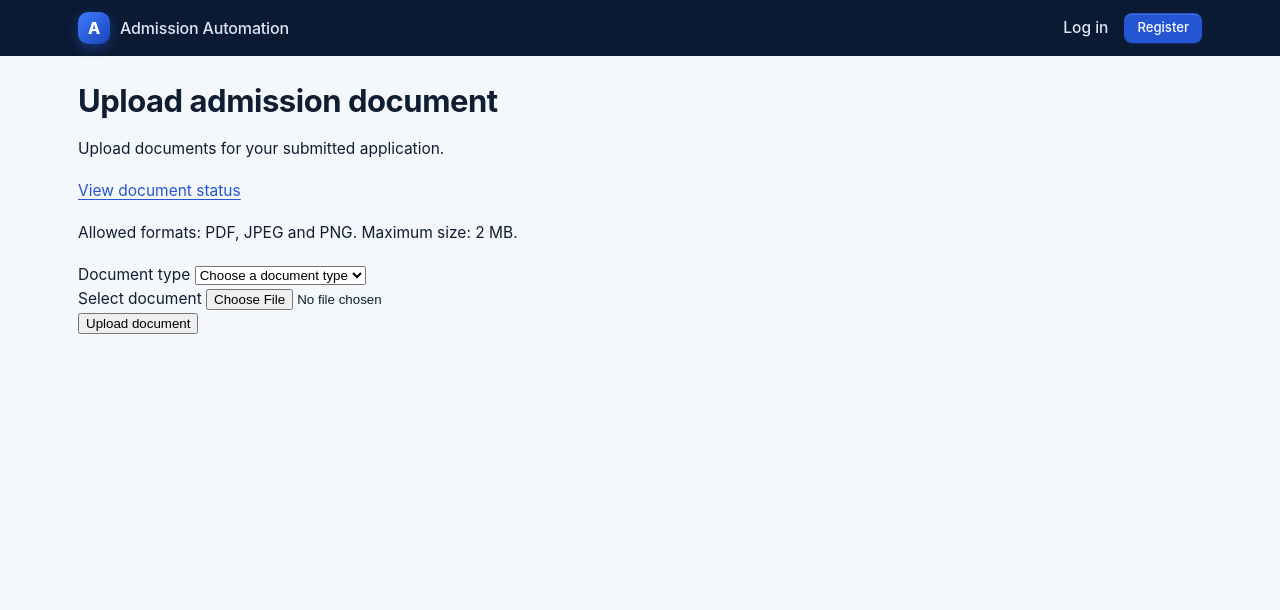
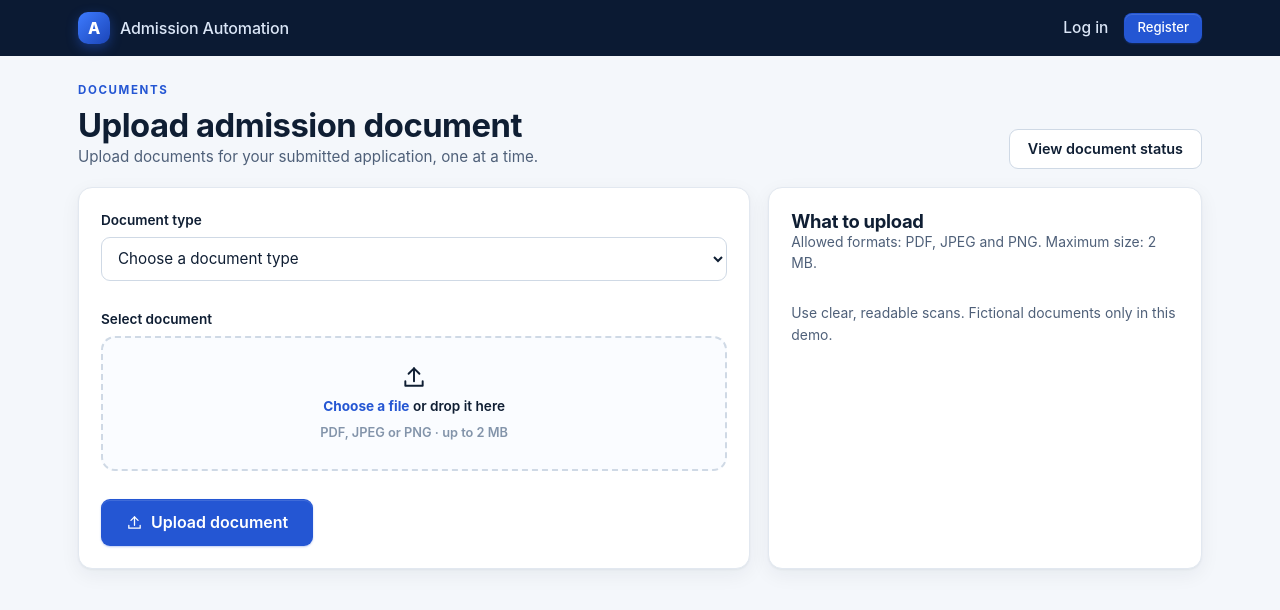
Before and after one commit to Gagan-1718/SE-Team5-Admission-Automation, a Python web app: template templates/documents/upload.html in a window 1280 px wide. Shown: the top 610 px of the page. Run offline with Jinja, Linux system fonts and the light colour scheme; the template is opened without the code that fills it, so the values that code supplies are empty.

Commit message:
feat(ui): redesign the document upload page

```diff
--- a/templates/documents/upload.html
+++ b/templates/documents/upload.html
@@ -1,29 +1,24 @@
 {% extends "base.html" %}
-
+{% import "_ui.html" as ui %}
 {% block title %}Upload document{% endblock %}
-
+{% block breadcrumb %}Upload document{% endblock %}
 {% block content %}
-<h1>Upload admission document</h1>
-
-<p>Upload documents for your submitted application.</p>
-<p><a href="{{ url_for('documents.status_page') }}">View document status</a></p>
-
-<p>Allowed formats: PDF, JPEG and PNG. Maximum size: 2 MB.</p>
+{% call ui.page_header("Upload admission document", "Upload documents for your submitted application, one at a time.", "Documents") %}
+  <a class="btn ghost" href="{{ url_for('documents.status_page') }}">View document status</a>
+{% endcall %}
 
 {% if success %}
-<p role="status">
-  Document uploaded successfully. Status: Pending Verification.
-</p>
+  {% call ui.callout("ok", "Document uploaded successfully.") %}<p>Status: Pending Verification. An administrator will check it.</p>{% endcall %}
+{% endif %}
+{% if error %}
+  {% call ui.callout("bad", "Upload not accepted") %}<p role="alert">{{ error }}</p>{% endcall %}
 {% endif %}
 
-{% if error %}
-<p role="alert">{{ error }}</p>
-{% endif %}
-
-<form method="post" enctype="multipart/form-data">
+<div class="grid g2">
+  <section class="card">
+    <form method="post" enctype="multipart/form-data" class="stack">
       <input type="hidden" name="csrf_token" value="{{ csrf_token }}">
-
-  <p>
+      <div class="field">
         <label for="document_type">Document type</label>
         <select id="document_type" name="document_type" required>
           <option value="">Choose a document type</option>
@@ -31,19 +26,36 @@
           <option value="{{ document_type }}">{{ document_type }}</option>
           {% endfor %}
         </select>
-  </p>
+      </div>
+      <div class="field">
+        <label for="file">Select document</label>
+        <label class="file-drop" for="file">
+          {{ ui.icon("upload", 26) }}
+          <span><strong>Choose a file</strong> or drop it here</span>
+          <span class="help" data-file-name>PDF, JPEG or PNG · up to 2 MB</span>
+          <input id="file" name="file" type="file" accept=".pdf,.jpg,.jpeg,.png" required>
+        </label>
+      </div>
+      <div><button class="btn primary lg" type="submit">{{ ui.icon("upload", 17) }} Upload document</button></div>
+    </form>
+  </section>
 
-  <p>
-    <label for="file">Select document</label>
-    <input
-      id="file"
-      name="file"
-      type="file"
-      accept=".pdf,.jpg,.jpeg,.png"
-      required
-    >
-  </p>
-
-  <button type="submit">Upload document</button>
-</form>
+  <aside class="card">
+    <h2>What to upload</h2>
+    <p class="hint">Allowed formats: PDF, JPEG and PNG. Maximum size: 2 MB.</p>
+    <ul class="check-list">
+      {% for document_type in document_types %}<li>{{ ui.icon("check", 18) }}{{ document_type }}</li>{% endfor %}
+    </ul>
+    <p class="hint">Use clear, readable scans. Fictional documents only in this demo.</p>
+  </aside>
+</div>
+<script>
+document.querySelectorAll('.file-drop input[type=file]').forEach((input) => {
+  input.addEventListener('change', () => {
+    const label = input.closest('.file-drop').querySelector('[data-file-name]');
+    if (label && input.files.length) label.textContent = input.files[0].name;
+    input.closest('.file-drop').classList.toggle('has-file', input.files.length > 0);
+  });
+});
+</script>
 {% endblock %}
```
Lines whose indentation alone changed are shown as unchanged.
